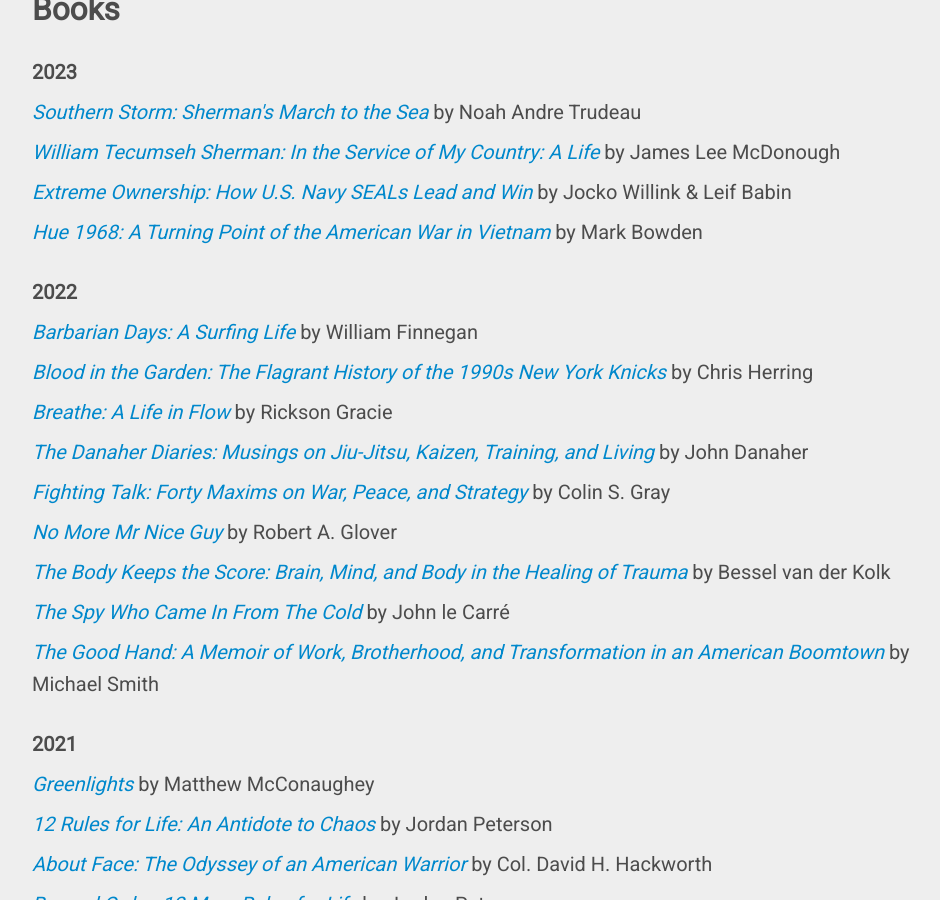
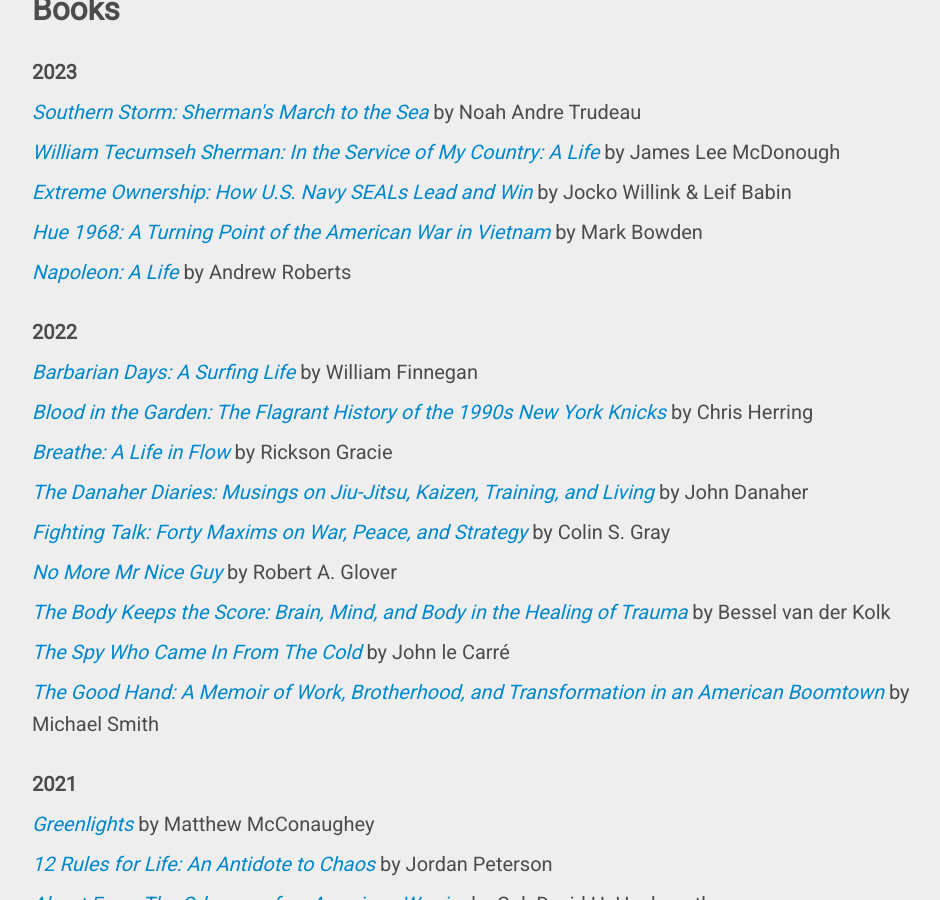
Before and after one commit to speric/speric.github.com, a Jekyll site: the page built from books/index.html, in a window 1280 px wide and 900 px high, scrolled down 349 px. Shown: the whole window, without its empty margins (138-1078 px from the left). Built offline with Jekyll 4.4.1, drawn with Linux system fonts in a browser that asks for light colours; some web fonts are replaced; comment, search, counter and statistics services are not loaded.

Commit message:
Add Napoleon

```diff
--- a/books/index.html
+++ b/books/index.html
@@ -15,6 +15,7 @@ header_img: "quotes.jpg"
   <p><i><a href="https://www.amazon.com/William-Tecumseh-Sherman-audiobook/dp/B01GF4DD08/">William Tecumseh Sherman: In the Service of My Country: A Life</a></i> by James Lee McDonough</p>
   <p><i><a href="https://www.amazon.com/Extreme-Ownership-U-S-Navy-SEALs/dp/1250067057">Extreme Ownership: How U.S. Navy SEALs Lead and Win</a></i> by Jocko Willink & Leif Babin</p>
   <p><i><a href="https://www.amazon.com/Hue-1968-Turning-American-Vietnam/dp/0802127002">Hue 1968: A Turning Point of the American War in Vietnam</a></i> by Mark Bowden</p>
+  <p><i><a href="https://www.amazon.com/Napoleon-Andrew-Roberts-audiobook/dp/B00OSF1O44/">Napoleon: A Life</a></i> by Andrew Roberts</p>
 
   <br/>
 
```
